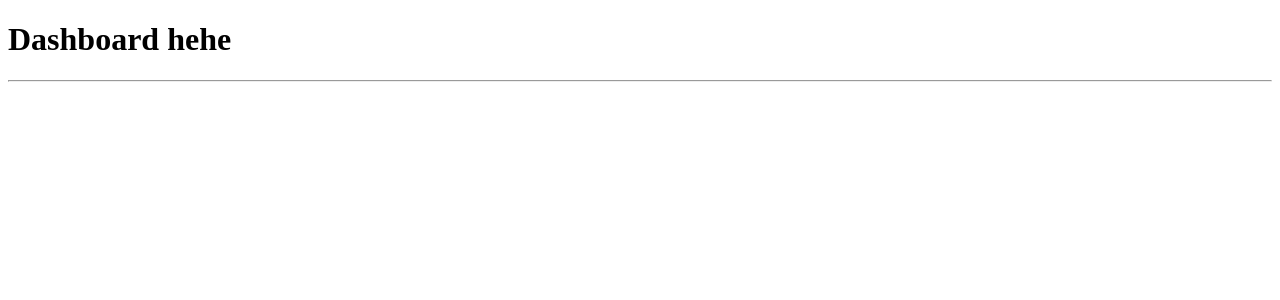
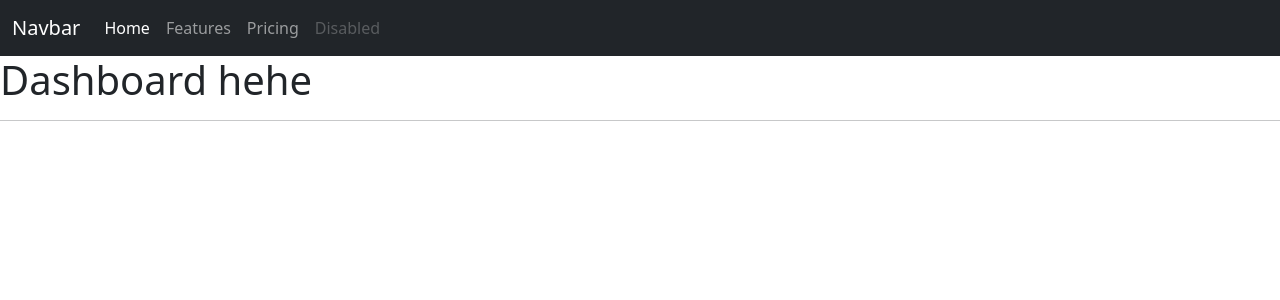
Before and after one commit to dandani-cs/microtechnics_ims, a Django app: page / in a window 1280 px wide. Shown: the top 300 px of the page. Run offline with Django 3.2, Linux system fonts and the light colour scheme; parts of the project's set-up code (start-up, migrations or seed data) failed here and were passed over; some libraries are stand-ins or nearby versions.

Commit message:
modified navbar.html and base.html

```diff
--- a/templates/accounts/base.html
+++ b/templates/accounts/base.html
@@ -5,9 +5,15 @@
     <title> {% block title %}
 
     {% endblock title %}</title>
+    <link href="https://cdn.jsdelivr.net/npm/bootstrap@5.0.0-beta3/dist/css/bootstrap.min.css" rel="stylesheet" integrity="sha384-eOJMYsd53ii+scO/bJGFsiCZc+5NDVN2yr8+0RDqr0Ql0h+rP48ckxlpbzKgwra6" crossorigin="anonymous">
   </head>
   <body>
+    {% include 'accounts/navbar.html' %}
     {% block content %}
+
     {% endblock content %}
   </body>
+<script src="https://code.jquery.com/jquery-3.3.1.slim.min.js" integrity="sha384-q8i/X+965DzO0rT7abK41JStQIAqVgRVzpbzo5smXKp4YfRvH+8abtTE1Pi6jizo" crossorigin="anonymous"></script>
+<script src="https://cdnjs.cloudflare.com/ajax/libs/popper.js/1.14.7/umd/popper.min.js" integrity="sha384-UO2eT0CpHqdSJQ6hJty5KVphtPhzWj9WO1clHTMGa3JDZwrnQq4sF86dIHNDz0W1" crossorigin="anonymous"></script>
+<script src="https://stackpath.bootstrapcdn.com/bootstrap/4.3.1/js/bootstrap.min.js" integrity="sha384-JjSmVgyd0p3pXB1rRibZUAYoIIy6OrQ6VrjIEaFf/nJGzIxFDsf4x0xIM+B07jRM" crossorigin="anonymous"></script>
 </html>
--- a/templates/accounts/navbar.html
+++ b/templates/accounts/navbar.html
@@ -0,0 +1,24 @@
+<nav class="navbar navbar-expand-lg navbar-dark bg-dark">
+    <div class="container-fluid">
+      <a class="navbar-brand" href="#">Navbar</a>
+      <button class="navbar-toggler" type="button" data-bs-toggle="collapse" data-bs-target="#navbarNav" aria-controls="navbarNav" aria-expanded="false" aria-label="Toggle navigation">
+        <span class="navbar-toggler-icon"></span>
+      </button>
+      <div class="collapse navbar-collapse" id="navbarNav">
+        <ul class="navbar-nav">
+          <li class="nav-item">
+            <a class="nav-link active" aria-current="page" href="#">Home</a>
+          </li>
+          <li class="nav-item">
+            <a class="nav-link" href="#">Features</a>
+          </li>
+          <li class="nav-item">
+            <a class="nav-link" href="#">Pricing</a>
+          </li>
+          <li class="nav-item">
+            <a class="nav-link disabled" href="#" tabindex="-1" aria-disabled="true">Disabled</a>
+          </li>
+        </ul>
+      </div>
+    </div>
+  </nav>
```
